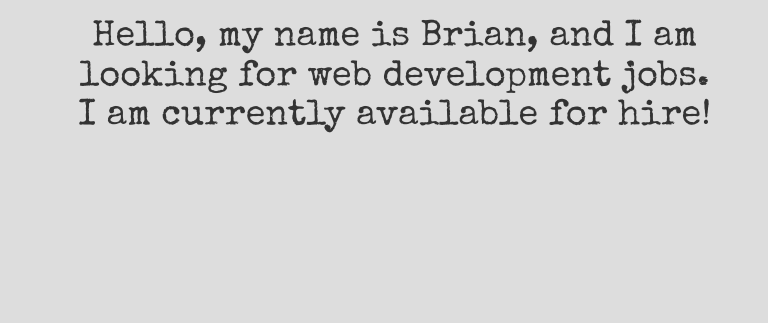
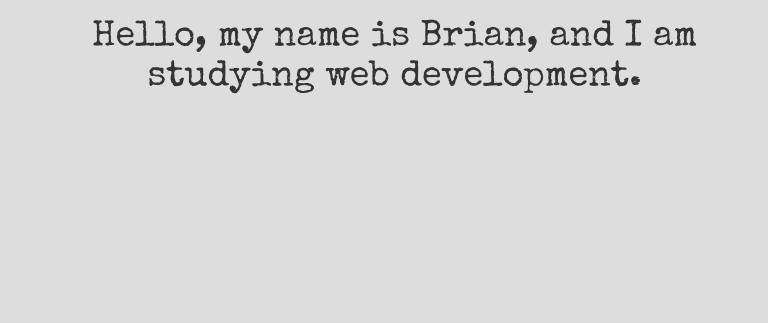
Before and after one commit to briandhkim/briandhkim.github.io, a plain HTML site: page index.html in a window 1280 px wide. Shown: the part 242-565 px from the top of the page, 512-1280 px from the left. Drawn offline with nearby package versions, Linux system fonts and the light colour scheme.

Commit message:
Update index.html

```diff
--- a/index.html
+++ b/index.html
@@ -119,7 +119,7 @@
     	<div class="col-xs-12 col-md-7 "  align="center">  <!-- col for intro text-->
     	<!-- class="col-sm-9 col-md-6 col-lg-8" -->
       		<div class="col-xs-12 col-md-12 text-center ">
-       			<h1 id="profileSum" style="font-family: 'Special Elite', cursive">Hello, my name is Brian, and I am looking for web development jobs. <br>I am currently available for hire!</h1>
+       			<h1 id="profileSum" style="font-family: 'Special Elite', cursive">Hello, my name is Brian, and I am studying web development.</h1>
       		</div>
     	</div>		<!--end col for intro txt-->
 
```
